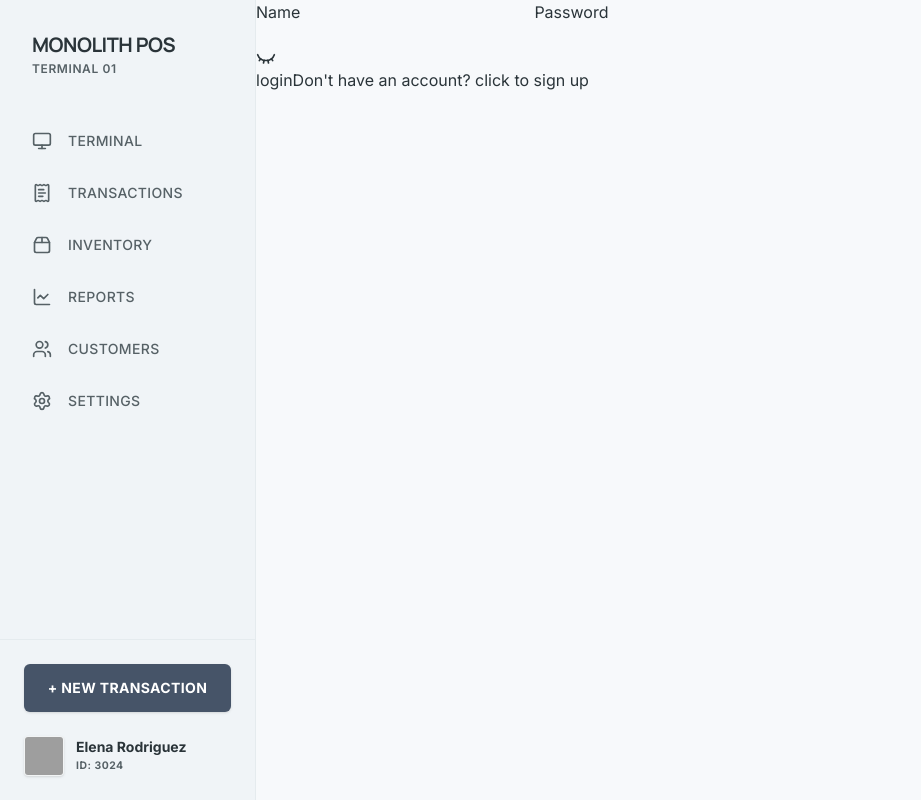
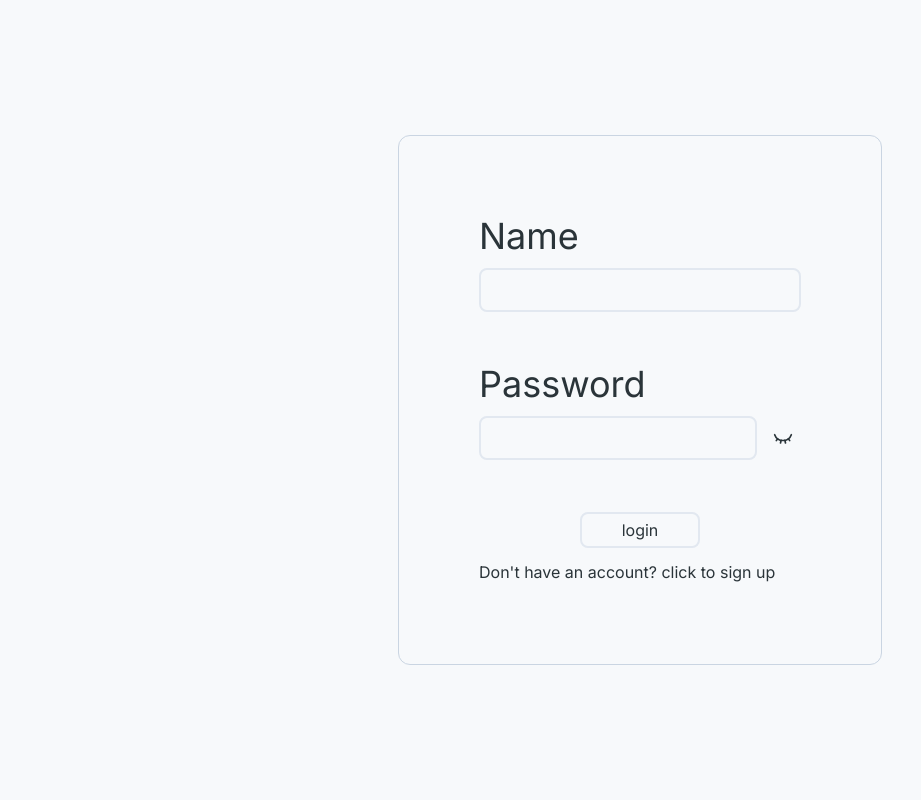
Before and after one commit to A1iHassan/POS, a React (Vite) app in the folder app/: page /auth in a window 1280 px wide. Shown: the whole page, without its empty margins (0-921 px from the left). Built offline with nearby package versions, Linux system fonts and the light colour scheme; no server answers; grey boxes are pictures that could not be loaded.

Commit message:
done styling the auth page

```diff
--- a/app/src/App.tsx
+++ b/app/src/App.tsx
@@ -21,9 +21,9 @@ function App() {
   return (
     <QueryClientProvider client={queryClient}>
       <Routes>
+        <Route path="/auth" element={<Auth />} />
         <Route element={<AppLayout />}>
           <Route path="/" element={<Checkout />} />
-          <Route path="/auth" element={<Auth />} />
           <Route path="/checkout" element={<Checkout />} />
           <Route path="/transactions" element={<Transactions />} />
           <Route path="/inventory" element={<Inventory />} />
--- a/app/src/pages/auth.tsx
+++ b/app/src/pages/auth.tsx
@@ -5,25 +5,25 @@ const Auth = () => {
     const [authState, setAuthState] = useState<"login" | "signup">("login")
     const [showPass, setShowPass] = useState<boolean>(false)
 
-    return <>
-        <form>
-            <label htmlFor="name">Name</label>
-            <input type="text" id="name" />
-            <label htmlFor="password">Password</label>
-            <div>
-                <input type={showPass ? "text" : "password"} id="password" />
-                <span onClick={() => { setShowPass(prev => !prev) }}>
+    return <div className="w-screen h-screen flex gap-3 justify-center items-center">
+        <form className="flex flex-col gap-3 justify-center items-center border border-slate-300 p-20 rounded-xl">
+            <label htmlFor="name" className=" w-full text-4xl">Name</label>
+            <input type="text" id="name" className="mb-10 w-full px-5 py-2 rounded-lg border-2 border-slate-200 focus:border-slate-500 outline-0" />
+            <label htmlFor="password" className=" w-full text-4xl">Password</label>
+            <div className="flex gap-2 w-full mb-10">
+                <input type={showPass ? "text" : "password"} id="password" className="px-5 py-2 rounded-lg border-2 border-slate-200 focus:border-slate-500 outline-0" />
+                <span onClick={() => { setShowPass(prev => !prev) }} className="cursor-pointer place-self-center hover:bg-slate-200 rounded p-2">
                     {showPass ? <Eye size={20} /> : <EyeClosed size={20} />}
                 </span>
             </div>
-            <button>{authState}</button>
+            <button className="cursor-pointer hover:bg-slate-200 border-2 border-slate-200 focus:border-slate-5000 rounded-lg w-auto px-10 py-1">{authState}</button>
             <span onClick={() => {
                 authState === "login" ? setAuthState("signup") : setAuthState("login")
-            }}>
+            }} className=" w-full cursor-pointer">
                 {authState === "login" ? "Don't have an account? click to sign up" : "Already have an account? click to log in"}
             </span>
         </form>
-    </>
+    </div>
 }
 
 export default Auth
```
